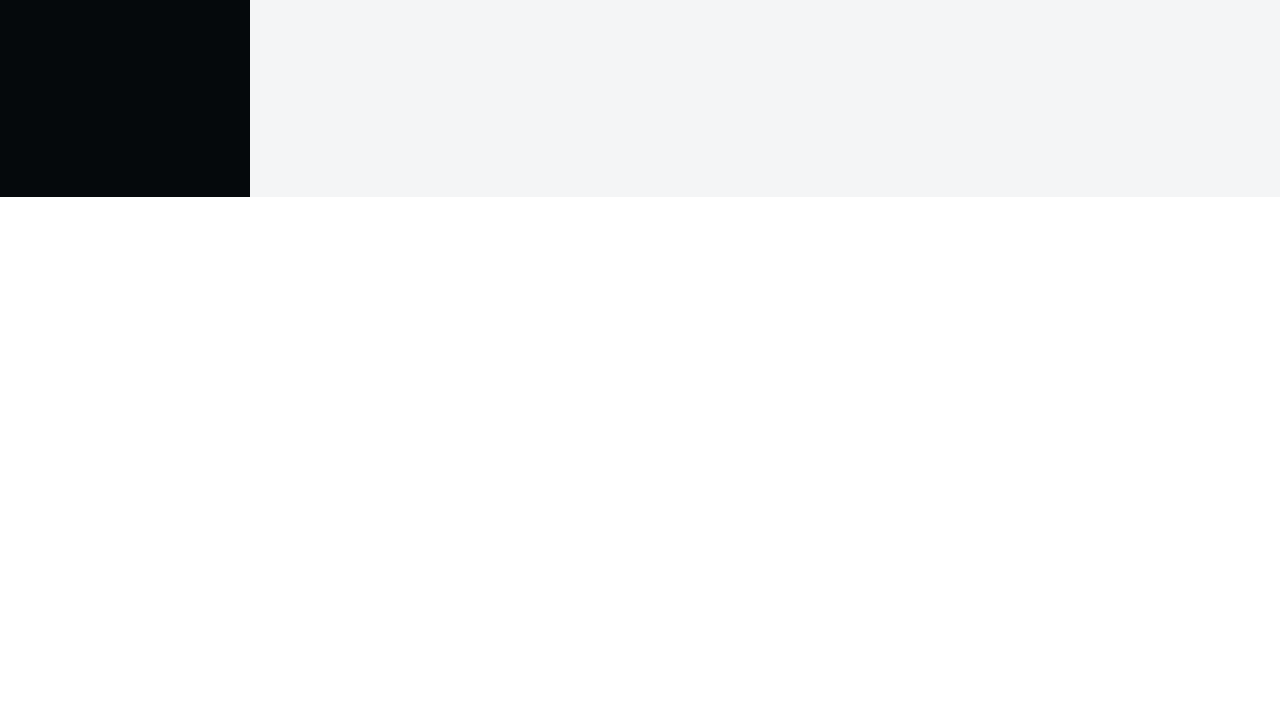
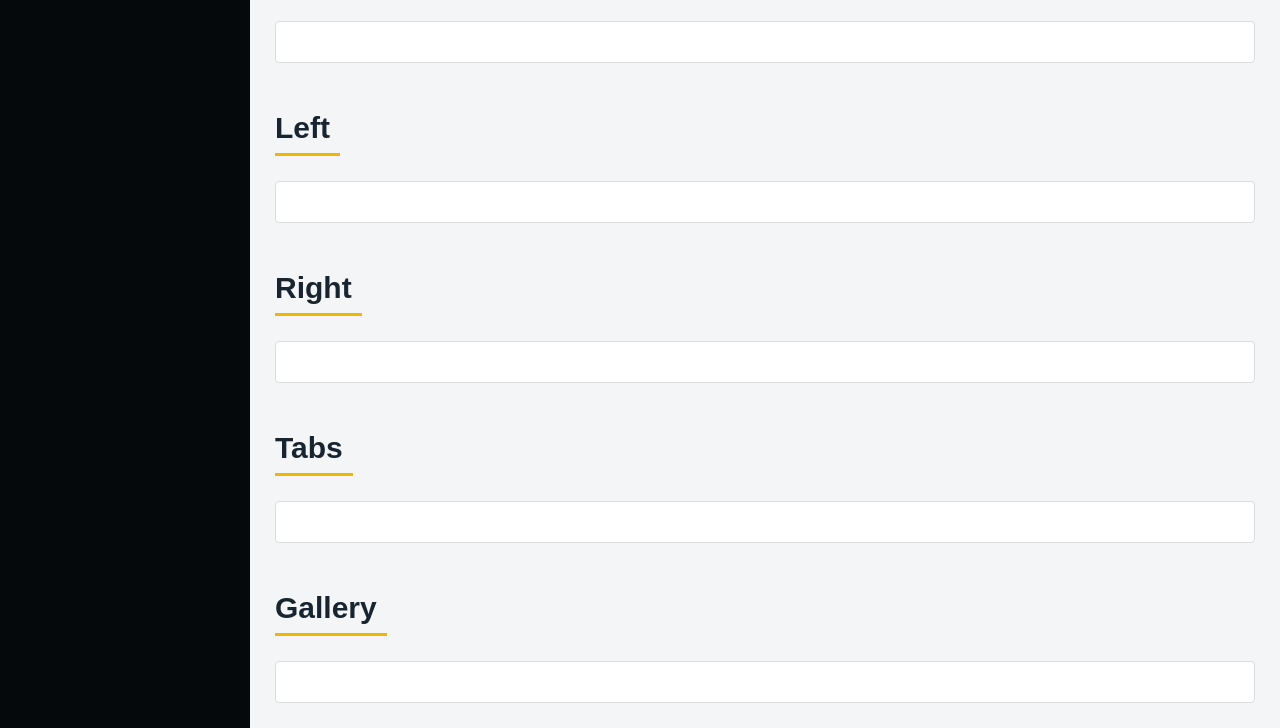
Before and after one commit to bobisum/Roots, a plain HTML site: page second.html in a window 1280 px wide. Shown: the part 603-1331 px from the top of the page. Before the commit the page ends 800 px from the top, so only its background shows below. Drawn offline with nearby package versions, Linux system fonts and the light colour scheme.

Commit message:
Content layout: sections and headings.

```diff
--- a/sass/style.scss
+++ b/sass/style.scss
@@ -24,8 +24,9 @@ $light_sidebar_color: #080f15;
 $dark_sidebar_color: #030406;
 $background_color: #f4f5f6;
 
-$font_main_color: #555555;
-$secondary_font_color: #7f7f7f;
+$font_color: #555555;
+$light_font_color: #7f7f7f;
+$dark_font_color: #182530;
 
 $light_gray: #e6e6e6;
 
@@ -125,7 +126,7 @@ input:focus, textarea:focus, input:focus::-moz-focus-inner {
 	min-height: 100%;
 }
 
-.sidebar, .content {
+.sidebar, .wrapper {
 	display: table-cell;
 	vertical-align: top;
 }
@@ -135,8 +136,40 @@ input:focus, textarea:focus, input:focus::-moz-focus-inner {
 	width: 250px;
 }
 
+.wrapper {
+	background: $background_color;
+}
+
+.content, .section {
+	@include sizing;
+	width: 100%;
+}
+
 .content {
-	background: $background_color;
+	padding: 25px;
+}
+
+.section {
+	@extend .rounded;
+	padding: 20px;
+	background: #ffffff;
+	@include border( '', $dark_gray);
+	margin-bottom: 50px;
+
+	&:last-child {
+		margin-bottom: 0px;
+	}
+}
+
+.section-heading {
+	font-size: 3em;
+	padding: 0 10px 10px 0;
+	margin-bottom: 25px;
+	@include border(-bottom, $orange);
+	border-width: 3px;
+	color: $dark_font_color;
+	display: inline-block;
+	font-weight: bold;
 }
 /* LAYOUT END */
 
@@ -508,7 +541,7 @@ input:focus, textarea:focus, input:focus::-moz-focus-inner {
 
 	a {
 		text-decoration: none;
-		color: $secondary_font_color;
+		color: $light_font_color;
 		border-bottom: 3px solid transparent;
 		font-size: 1.8em;
 		line-height: 2.5em;
@@ -518,7 +551,7 @@ input:focus, textarea:focus, input:focus::-moz-focus-inner {
 		@include master_transition;
 
 		&.active, &:hover {
-			color: $font_main_color;
+			color: $font_color;
 			border-bottom: 3px solid $orange;
 		}
 	}
--- a/second.html
+++ b/second.html
@@ -31,7 +31,7 @@
 					<li><a href="" class="menu-item">Gallery</a></li>
 				</ul>
 			</div>
-			<div class="content">
+			<div class="wrapper">
 				<div class="header">
 					<ul class="breadcrumb">
 						<li><a href="" class="breadcrumb-item">First</a></li>
@@ -41,6 +41,25 @@
 					<form action="" class="search">
 						<input type="text" class="input input-search" placeholder="Search">
 					</form>
+				</div>
+
+				<div class="content">
+					<h2 class="section-heading">Charts</h2>
+					<div class="section"></div>
+					<h2 class="section-heading">Table</h2>
+					<div class="section"></div>
+					<h2 class="section-heading">Form</h2>
+					<div class="section"></div>
+					<h2 class="section-heading">Content</h2>
+					<div class="section"></div>
+					<h2 class="section-heading">Left</h2>
+					<div class="section"></div>
+					<h2 class="section-heading">Right</h2>
+					<div class="section"></div>
+					<h2 class="section-heading">Tabs</h2>
+					<div class="section"></div>
+					<h2 class="section-heading">Gallery</h2>
+					<div class="section"></div>
 				</div>
 			</div>
 		</div>
```
Also changed, not shown: css/style.css.
